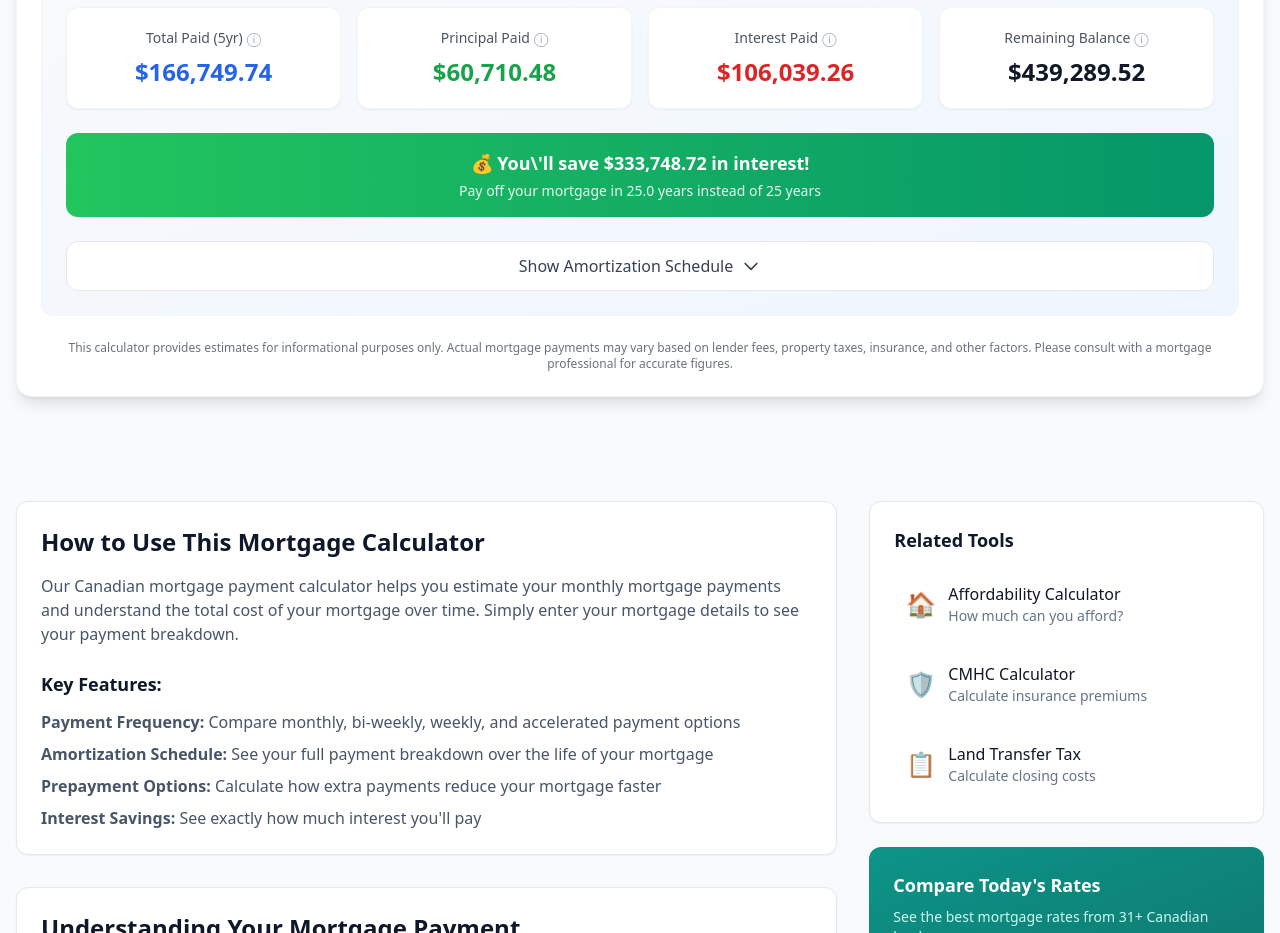
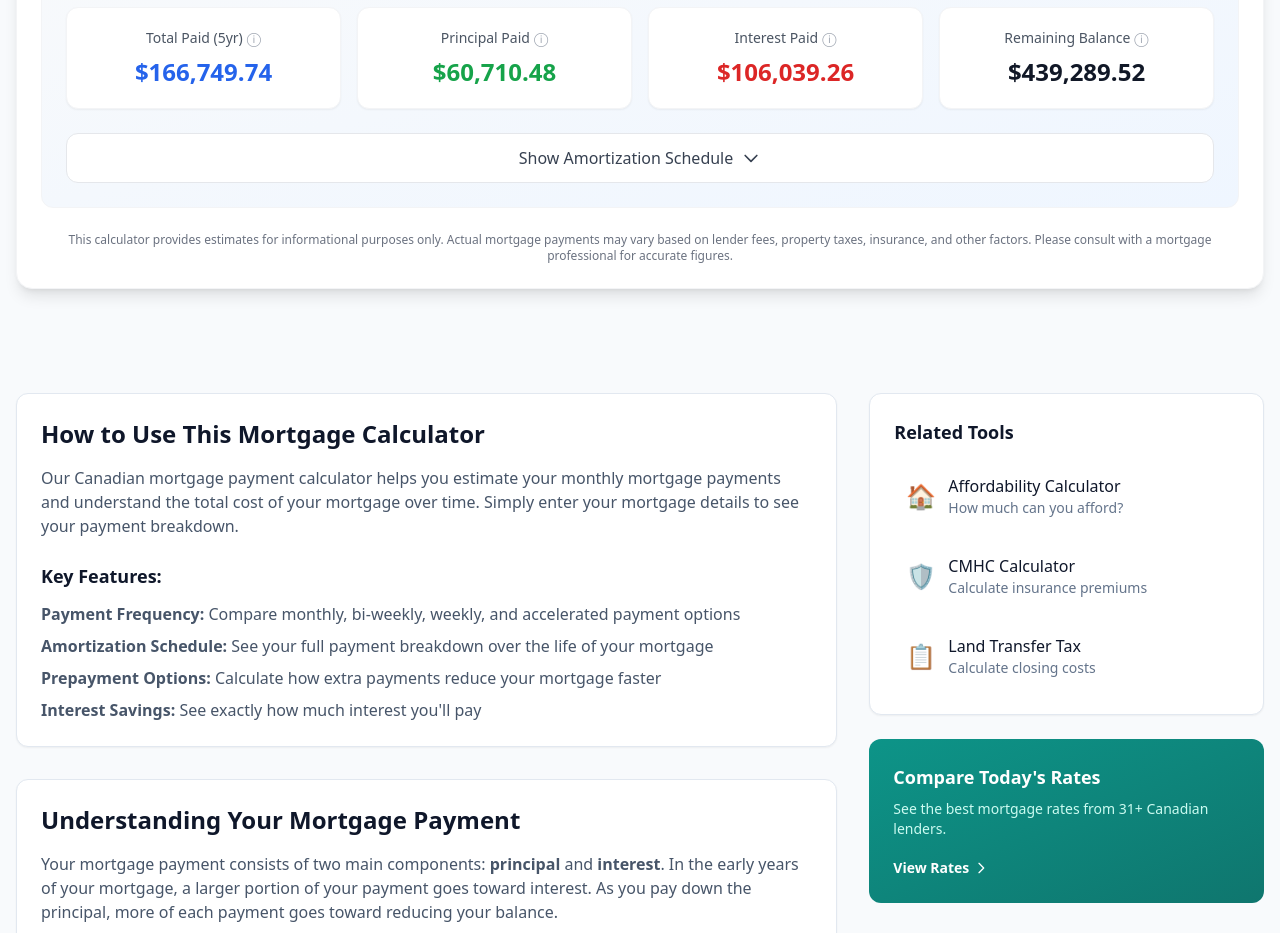
Before and after one commit to drewbotcarrothers/latestmortgagerates, a Next.js app: page /tools/mortgage-calculator in a window 1280 px wide. Shown: the part 840-1773 px from the top of the page. Built offline with nearby package versions, Linux system fonts and the light colour scheme.

Commit message:
fix: correct interest savings calculation - compare full amortization scenarios

```diff
--- a/app/components/MortgageCalculator.tsx
+++ b/app/components/MortgageCalculator.tsx
@@ -215,7 +215,7 @@ function calculateMortgage(params: MortgageParams): PaymentResult {
   const periodRate = rate / 100 / paymentsPerYear;
   const totalPayments = amortizationYears * paymentsPerYear;
 
-  // Calculate base monthly payment
+  // Calculate base monthly payment using standard amortization formula
   const baseMonthlyPayment =
     (mortgageAmount * monthlyRate * Math.pow(1 + monthlyRate, amortizationYears * 12)) /
     (Math.pow(1 + monthlyRate, amortizationYears * 12) - 1);
@@ -223,10 +223,30 @@ function calculateMortgage(params: MortgageParams): PaymentResult {
   const regularPayment = calculatePaymentFromMonthly(baseMonthlyPayment, paymentFrequency);
   const increasedPayment = regularPayment * (1 + monthlyIncreasePercent / 100);
 
-  // Calculate schedule with prepayments
+  // === SCENARIO 1: Full amortization WITHOUT prepayments (baseline) ===
+  let balanceNoPrepay = mortgageAmount;
+  let totalInterestNoPrepay = 0;
+  let paymentsNoPrepay = 0;
+
+  while (balanceNoPrepay > 0 && paymentsNoPrepay < totalPayments * 2) {
+    paymentsNoPrepay++;
+    const interestPayment = balanceNoPrepay * periodRate;
+    const principalPayment = regularPayment - interestPayment;
+
+    if (principalPayment >= balanceNoPrepay) {
+      // Final payment - only pay remaining balance + interest
+      totalInterestNoPrepay += balanceNoPrepay * periodRate;
+      break;
+    }
+
+    balanceNoPrepay -= principalPayment;
+    totalInterestNoPrepay += interestPayment;
+  }
+
+  // === SCENARIO 2: Full amortization WITH prepayments ===
   let balance = mortgageAmount;
-  let totalInterestPaid = 0;
-  let totalPaid = 0;
+  let totalInterestWithPrepay = 0;
+  let totalPaidWithPrepay = 0;
   let paymentCount = 0;
   const schedule: AmortizationEntry[] = [];
   let yearlyLumpSumApplied = false;
@@ -236,7 +256,7 @@ function calculateMortgage(params: MortgageParams): PaymentResult {
     paymentCount++;
     const currentYearNum = Math.ceil(paymentCount / paymentsPerYear);
 
-    // Apply annual lump sum at the beginning of each year (except first payment)
+    // Apply annual lump sum at the beginning of each year (after year 1)
     if (currentYearNum > currentYear && annualLumpSum > 0 && !yearlyLumpSumApplied) {
       balance = Math.max(0, balance - annualLumpSum);
       yearlyLumpSumApplied = true;
@@ -259,8 +279,8 @@ function calculateMortgage(params: MortgageParams): PaymentResult {
     }
 
     const actualPayment = principalPayment + interestPayment;
-    totalInterestPaid += interestPayment;
-    totalPaid += actualPayment;
+    totalInterestWithPrepay += interestPayment;
+    totalPaidWithPrepay += actualPayment;
 
     schedule.push({
       period: paymentCount,
@@ -268,17 +288,17 @@ function calculateMortgage(params: MortgageParams): PaymentResult {
       principalPayment,
       interestPayment,
       balance: Math.max(0, balance),
-      cumulativeInterest: totalInterestPaid,
+      cumulativeInterest: totalInterestWithPrepay,
       cumulativePrincipal: mortgageAmount - balance,
     });
 
     if (balance <= 0) break;
   }
 
+  // === Calculate term-specific values (from WITH prepay schedule) ===
   const termPayments = termYears * paymentsPerYear;
   const termSchedule = schedule.slice(0, Math.min(termPayments, schedule.length));
 
-  // Calculate term totals (only for the term period, not full amortization)
   const termTotalPaid = termSchedule.reduce((sum, entry) => sum + entry.payment, 0);
   const termTotalInterest = termSchedule.reduce((sum, entry) => sum + entry.interestPayment, 0);
   const termPrincipalPaid = termSchedule.length > 0
@@ -288,28 +308,8 @@ function calculateMortgage(params: MortgageParams): PaymentResult {
     ? termSchedule[termSchedule.length - 1].balance
     : mortgageAmount;
 
-  // Calculate without prepayments for comparison
-  let balanceNoPrepay = mortgageAmount;
-  let interestNoPrepay = 0;
-  let paymentsNoPrepay = 0;
-
-  while (balanceNoPrepay > 0 && paymentsNoPrepay < totalPayments * 2) {
-    paymentsNoPrepay++;
-    const interestPayment = balanceNoPrepay * periodRate;
-    const principalPayment = regularPayment - interestPayment;
-
-    if (principalPayment >= balanceNoPrepay) {
-      interestNoPrepay += balanceNoPrepay * periodRate;
-      break;
-    }
-
-    balanceNoPrepay -= principalPayment;
-    interestNoPrepay += interestPayment;
-  }
-
-  const totalInterestNoPrepay = interestNoPrepay + (regularPayment * paymentsNoPrepay - mortgageAmount);
-  const interestSavings = totalInterestNoPrepay - totalInterestPaid;
-
+  // === Interest savings over full amortization ===
+  const interestSavings = totalInterestNoPrepay - totalInterestWithPrepay;
   const payoffYears = paymentCount / paymentsPerYear;
 
   return {
```
